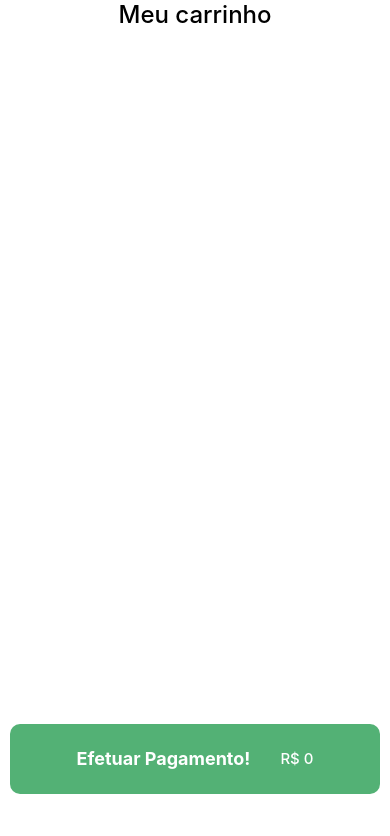
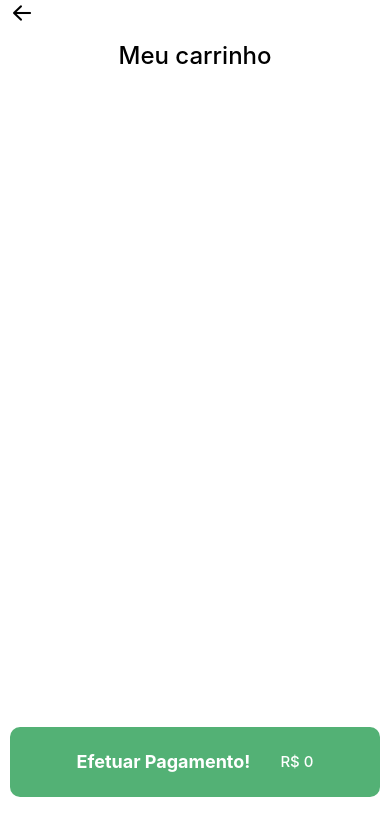
Before and after one commit to AmarildoSantos1/ambsneakers, a React Native app: screen /Cart in a window 390 px wide. Shown: the top 836 px of the page. Built offline with nearby package versions, Linux system fonts and the light colour scheme.

Commit message:
Update Cart.js

```diff
--- a/src/Screens/Cart.js
+++ b/src/Screens/Cart.js
@@ -68,6 +68,10 @@ const Cart = () => {
         gap: 15,
       }}
     >
+      {/* Botão de Voltar para a Tela Inicial */}
+      <TouchableOpacity onPress={() => nav.goBack()}>
+        <AntDesign name="arrowleft" size={24} color="black" />
+      </TouchableOpacity>
       <Text style={{ textAlign: "center", fontSize: 24, fontWeight: "500" }}>
         Meu carrinho
       </Text>
```
